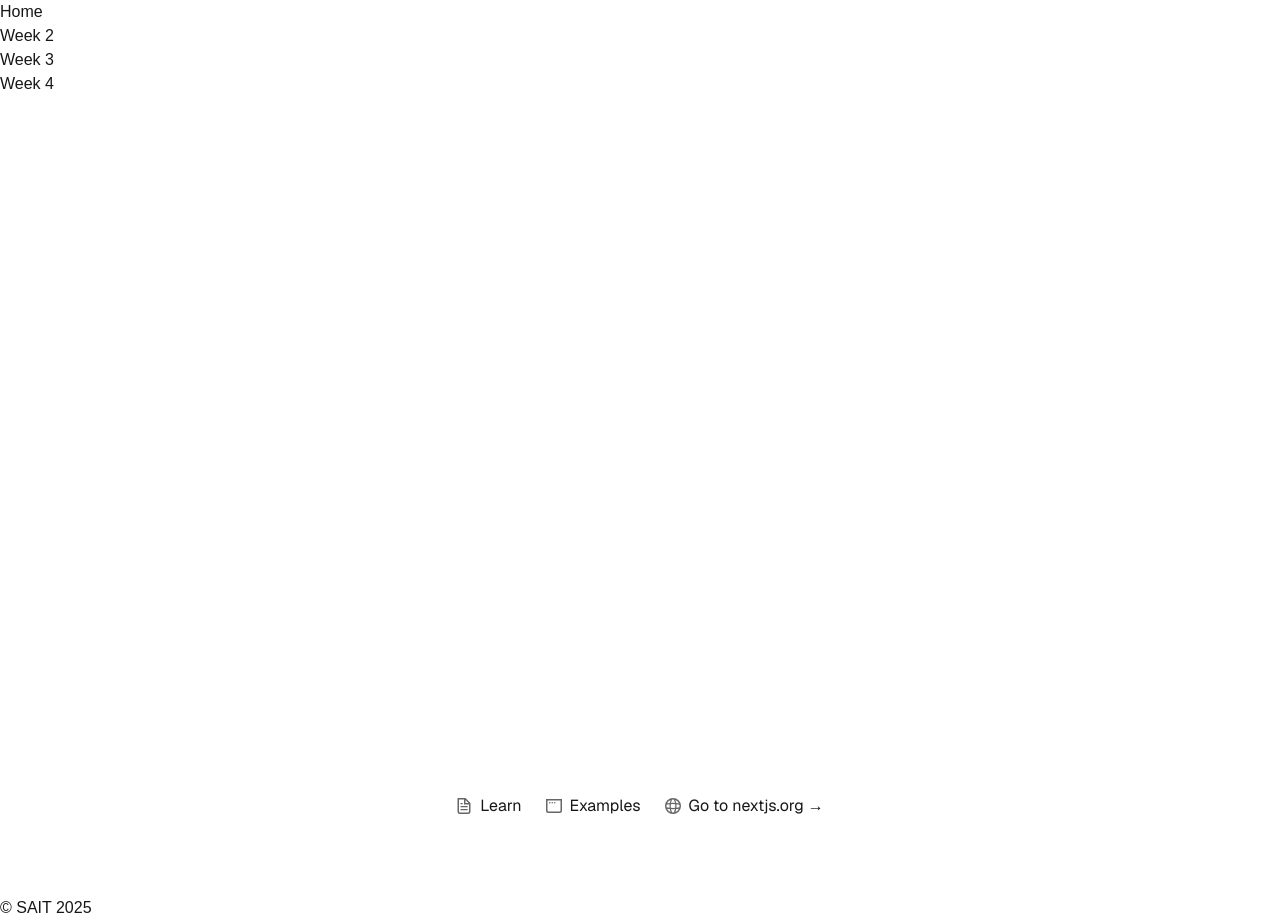
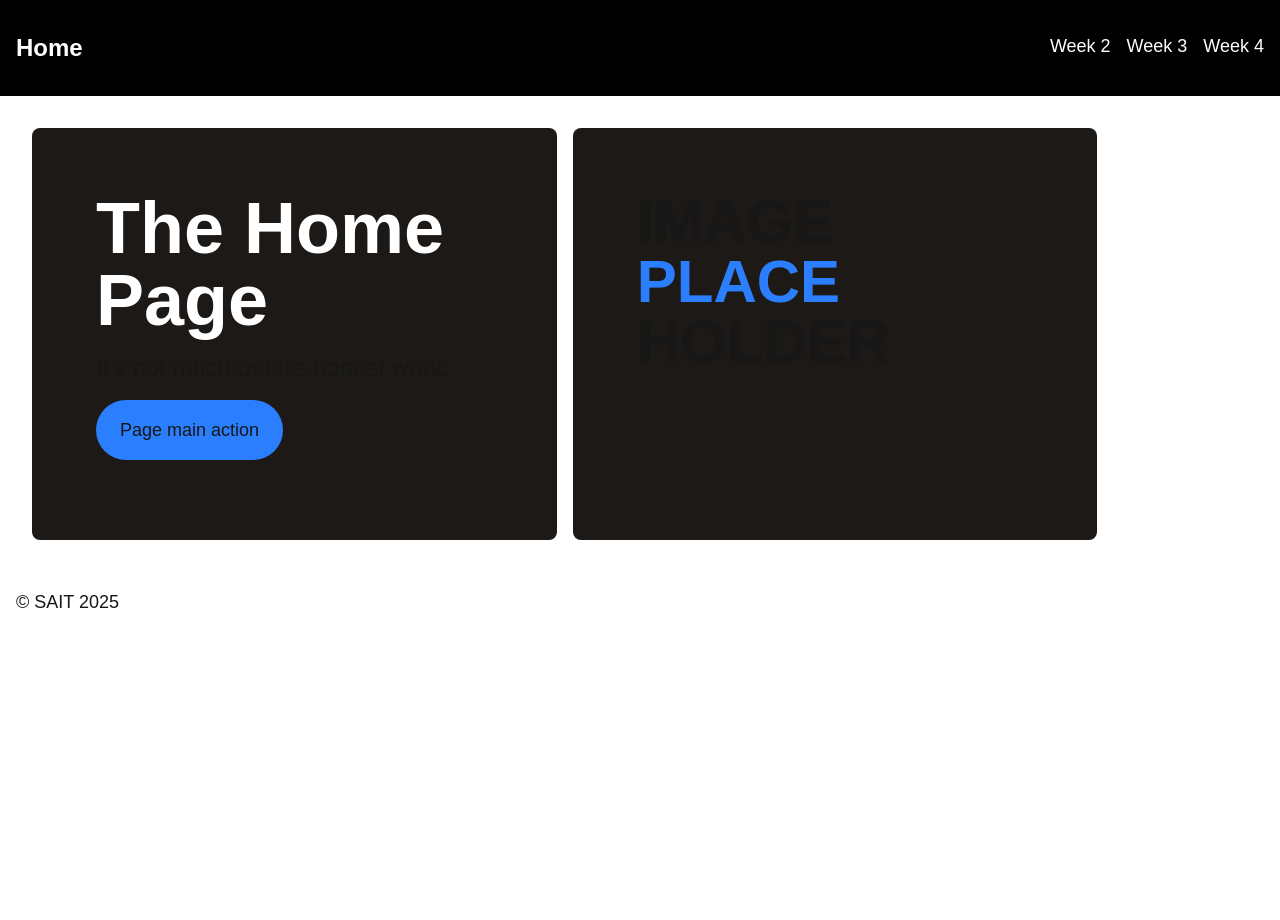
Before and after one commit to louielynmata/cprg-306-demo-site, a Next.js app: page / in a window 1280 px wide. After the commit the page ends 800 px from the top, so only its background shows below. Built offline with nearby package versions, Linux system fonts and the light colour scheme.

Commit message:
site components basic styling and application

```diff
--- a/app/components/SiteFooter.js
+++ b/app/components/SiteFooter.js
@@ -1,7 +1,7 @@
 export default function SiteFooter() {
   return (
-    <footer>
-      <p>&copy; SAIT 2025</p>
+    <footer className="flex my-4 px-4">
+      <p className="text-lg">&copy; SAIT 2025</p>
     </footer>
   );
 }
--- a/app/components/SiteHeader.js
+++ b/app/components/SiteHeader.js
@@ -2,11 +2,13 @@ import Link from "next/link";
 export default function SiteHeader() {
   return (
     <header>
-      <nav>
+      <nav className="flex justify-between gap-4 px-4 bg-black text-white py-8">
         <div>
-          <Link href="/">Home</Link>
+          <Link href="/" className="text-2xl font-bold">
+            Home
+          </Link>
         </div>
-        <ul>
+        <ul className="flex gap-4 text-lg">
           <li>
             <Link href="week-2">Week 2</Link>
           </li>
--- a/app/page.js
+++ b/app/page.js
@@ -1,58 +1,15 @@
 import Image from "next/image";
-
+import Link from "next/link";
+import PageHeader from "./components/PageHeader";
 // TODO: Remove content and add links to the weekly sessions
 
 export default function Home() {
   return (
-    <div className="font-sans grid grid-rows-[20px_1fr_20px] items-center justify-items-center min-h-screen p-8 pb-20 gap-16 sm:p-20">
-      <main className="flex flex-col gap-[32px] row-start-2 items-center sm:items-start"></main>
-      <footer className="row-start-3 flex gap-[24px] flex-wrap items-center justify-center">
-        <a
-          className="flex items-center gap-2 hover:underline hover:underline-offset-4"
-          href="https://nextjs.org/learn?utm_source=create-next-app&utm_medium=appdir-template-tw&utm_campaign=create-next-app"
-          target="_blank"
-          rel="noopener noreferrer"
-        >
-          <Image
-            aria-hidden
-            src="/file.svg"
-            alt="File icon"
-            width={16}
-            height={16}
-          />
-          Learn
-        </a>
-        <a
-          className="flex items-center gap-2 hover:underline hover:underline-offset-4"
-          href="https://vercel.com/templates?framework=next.js&utm_source=create-next-app&utm_medium=appdir-template-tw&utm_campaign=create-next-app"
-          target="_blank"
-          rel="noopener noreferrer"
-        >
-          <Image
-            aria-hidden
-            src="/window.svg"
-            alt="Window icon"
-            width={16}
-            height={16}
-          />
-          Examples
-        </a>
-        <a
-          className="flex items-center gap-2 hover:underline hover:underline-offset-4"
-          href="https://nextjs.org?utm_source=create-next-app&utm_medium=appdir-template-tw&utm_campaign=create-next-app"
-          target="_blank"
-          rel="noopener noreferrer"
-        >
-          <Image
-            aria-hidden
-            src="/globe.svg"
-            alt="Globe icon"
-            width={16}
-            height={16}
-          />
-          Go to nextjs.org →
-        </a>
-      </footer>
-    </div>
+    <main className="flex flex-col gap-[32px] row-start-2 items-center sm:items-start">
+      <PageHeader
+        title="The Home Page"
+        description="It's not much but it's honest work."
+      />
+    </main>
   );
 }
--- a/app/week-2/page.js
+++ b/app/week-2/page.js
@@ -27,8 +27,13 @@ export default function Page() {
     <main className="">
       {/* Pass header props to page header component */}
       <PageHeader {...pageHeader} />
-      <section className="ml-2">
-        <StudentInfoSection {...studentInfo} />
+      <section className="ml-2 container flex flex-col">
+        <header>
+          <h2 className="text-3xl font-semibold mb-2">Student Info Cards</h2>
+        </header>
+        <div className="flex gap-4">
+          <StudentInfoSection {...studentInfo} />
+        </div>
       </section>
     </main>
   );
```
